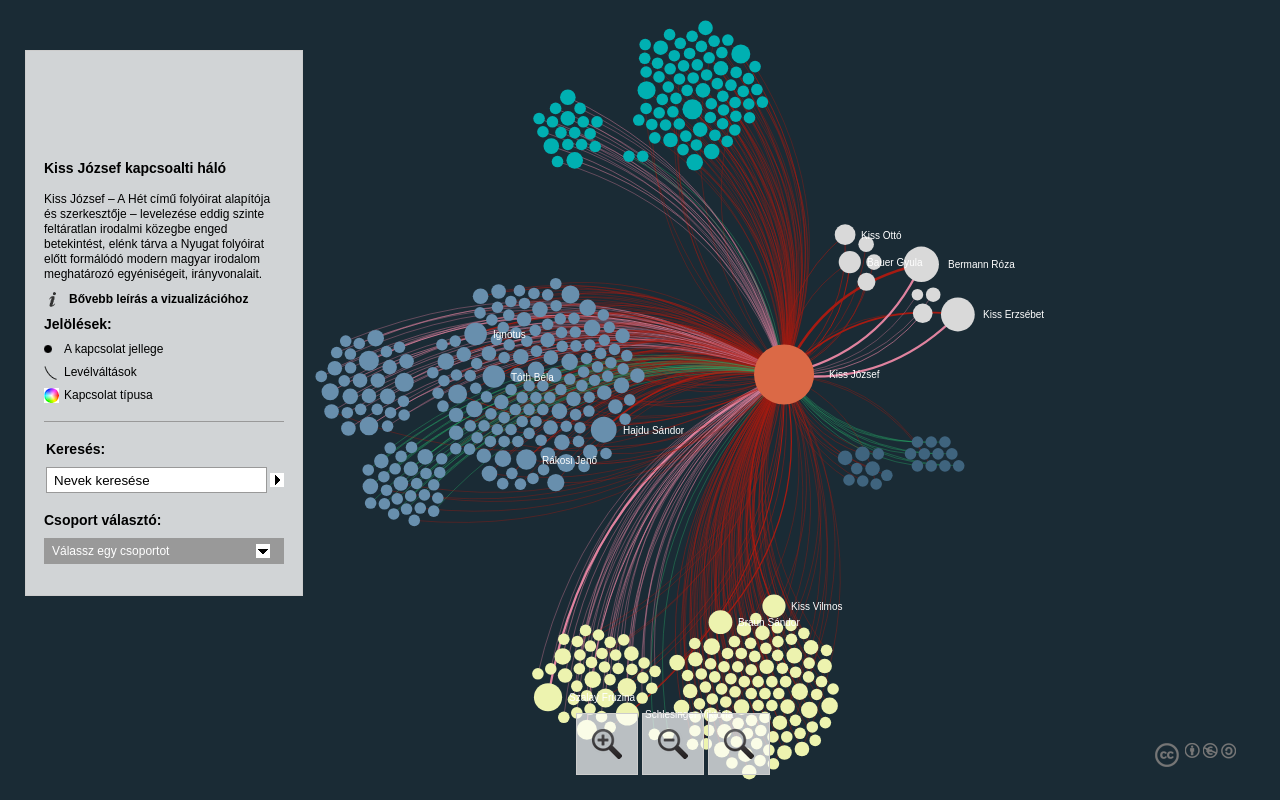
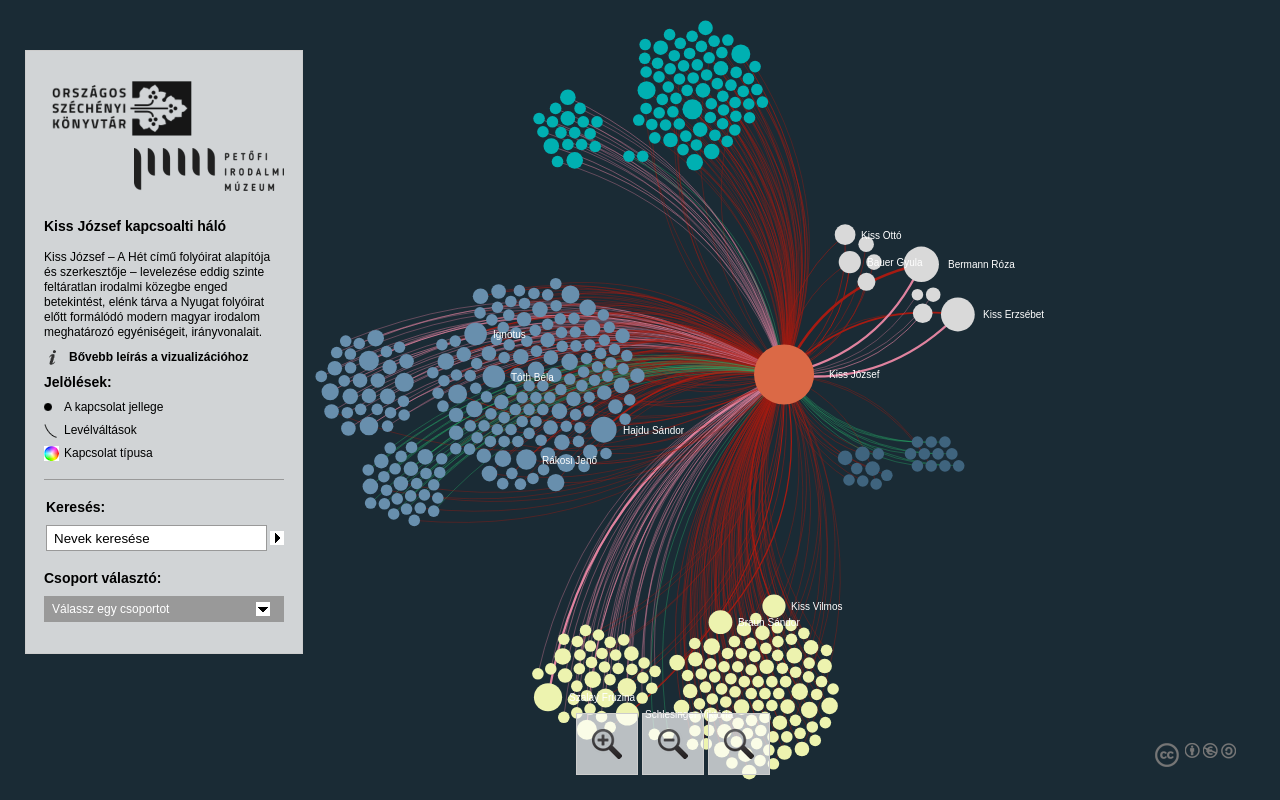
Before and after one commit to szucs-kata/kiss-jozsef-levelezes, a plain HTML site: page network/index.html in a window 1280 px wide. Drawn offline with Linux system fonts and the light colour scheme.

Commit message:
Update style.css
képhivatkozás

```diff
--- a/network/css/style.css
+++ b/network/css/style.css
@@ -198,12 +198,12 @@ width: 100%;
 height: 72px;
 background-repeat: no-repeat;
 margin-bottom:20px;
-background-image: url('../images/oszk_logo_W.png');
+background-image: url('../images/csusztatott3.png');
 }
 
 #maintitle {
 width: 100%;
-height: 72px;
+height: 130px;
 background-repeat: no-repeat;
 margin-bottom:20px;
 }
```
